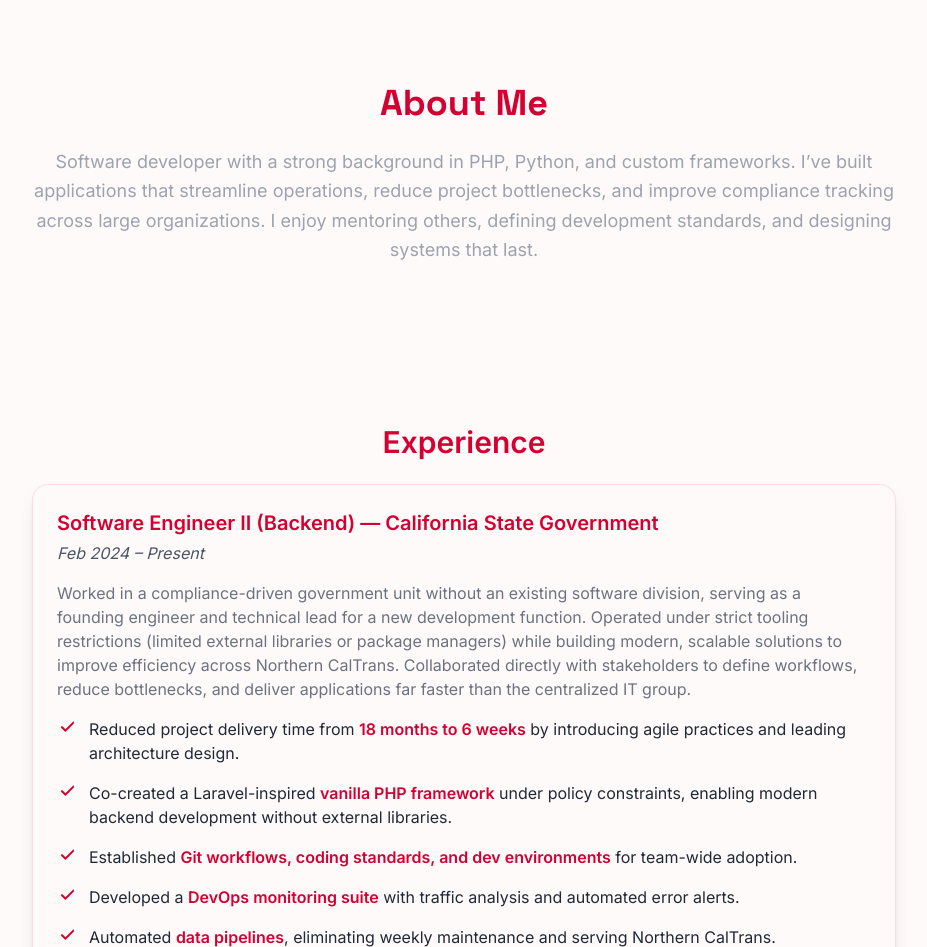
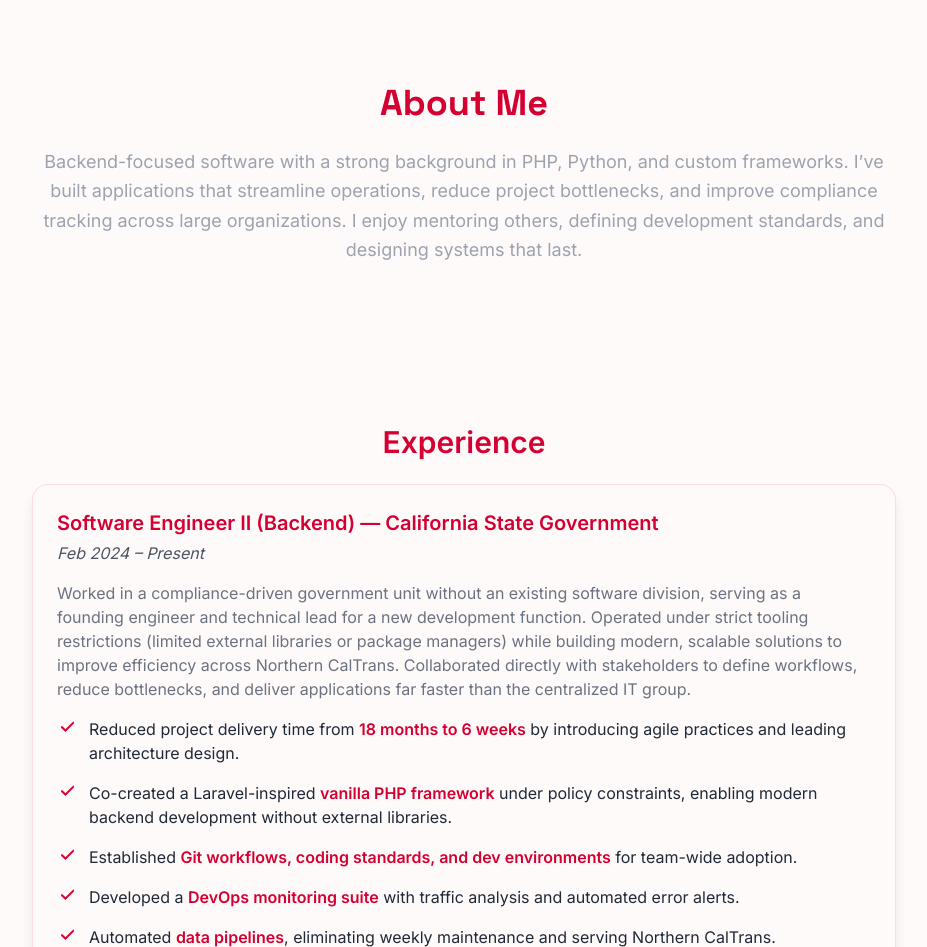
Before and after one commit to CameronChuy/CameronChuy.github.io, a plain HTML site: page index.html in a window 1280 px wide. Shown: the part 797-1744 px from the top of the page, without its empty margins (176-1103 px from the left). Drawn offline with Linux system fonts and the light colour scheme.

Commit message:
Add Backend terminology to the about me.

```diff
--- a/index.html
+++ b/index.html
@@ -85,11 +85,12 @@
             <p
                 class="font-sans text-lg leading-relaxed text-gray-400 text-center"
             >
-                Software developer with a strong background in PHP, Python, and
-                custom frameworks. I’ve built applications that streamline
-                operations, reduce project bottlenecks, and improve compliance
-                tracking across large organizations. I enjoy mentoring others,
-                defining development standards, and designing systems that last.
+                Backend-focused software with a strong background in PHP,
+                Python, and custom frameworks. I’ve built applications that
+                streamline operations, reduce project bottlenecks, and improve
+                compliance tracking across large organizations. I enjoy
+                mentoring others, defining development standards, and designing
+                systems that last.
             </p>
         </section>
 
```
